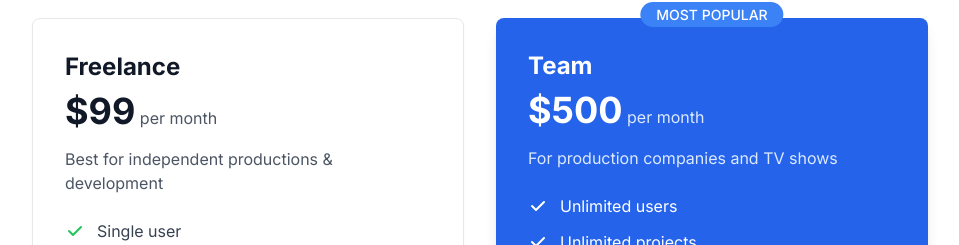
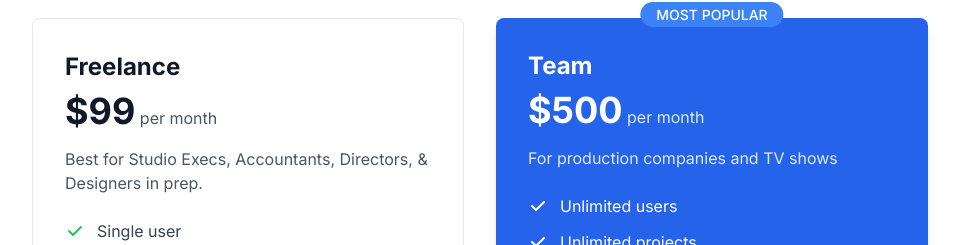
Before and after one commit to JJCinergy/martin-marketing-site, a Next.js app: page / in a window 1280 px wide. Shown: the part 2552-2797 px from the top of the page, without its empty margins (160-1119 px from the left). Built offline with nearby package versions, Linux system fonts and the light colour scheme.

Commit message:
Update Freelance plan description
- Changed from 'Best for independent productions & development'
- To 'Best for Studio Execs, Accountants, Directors, & Designers in prep.'

```diff
--- a/components/sections/Pricing.tsx
+++ b/components/sections/Pricing.tsx
@@ -32,7 +32,7 @@
               <span className="text-4xl font-bold text-gray-900">$99</span>
               <span className="text-gray-600"> per month</span>
             </div>
-            <p className="text-gray-600 mb-6">Best for independent productions & development</p>
+            <p className="text-gray-600 mb-6">Best for Studio Execs, Accountants, Directors, & Designers in prep.</p>
             <ul className="space-y-3 mb-8">
               <li className="flex items-start">
                 <svg className="w-5 h-5 text-green-500 mr-3 mt-0.5" fill="currentColor" viewBox="0 0 20 20">
```
